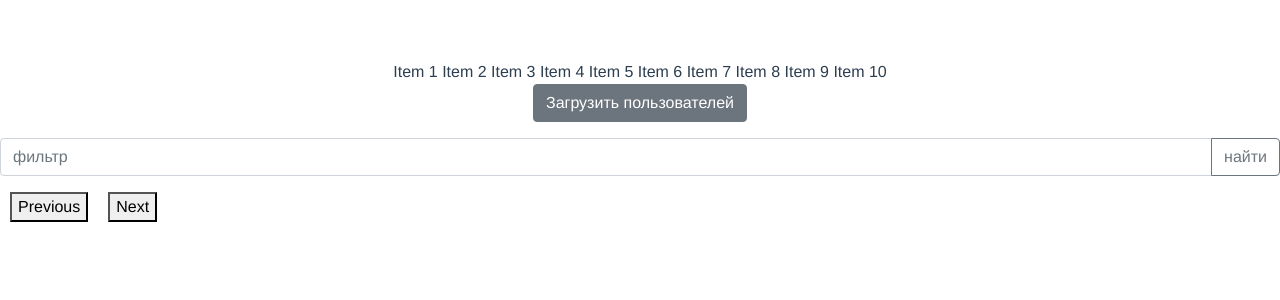
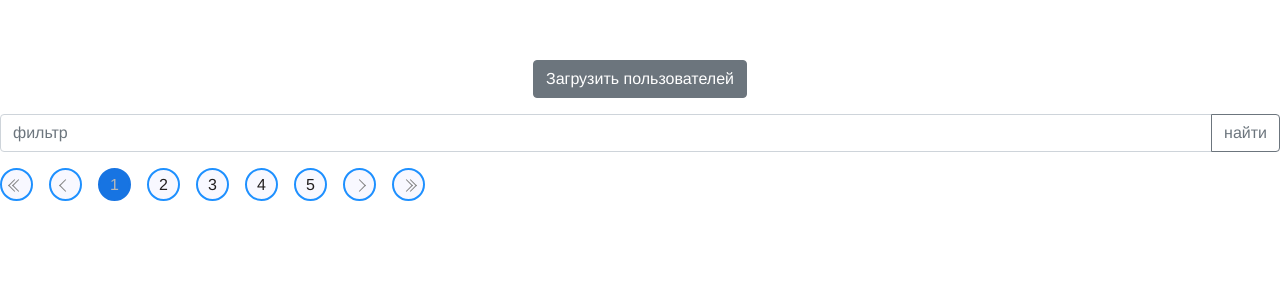
Before and after one commit to nik0145/table-vue, a Vue app: page / in a window 1280 px wide. Shown: the top 300 px of the page. Built offline with nearby package versions, Linux system fonts and the light colour scheme.

Commit message:
работающая пагинация

```diff
--- a/src/components/HelloWorld.vue
+++ b/src/components/HelloWorld.vue
@@ -1,10 +1,6 @@
 <template>
   <div class="hello">
-<div v-if="displayTableData && displayTableData.length>0">
-<span v-for="(date,f) in displayTableData" :key="f">
-  {{date.name}}
-</span>
-</div>
+
     <button
       type="button"
       @click="onLoadData"
@@ -40,72 +36,10 @@
       <span class="sr-only">Loading...</span>
     </div>
 
-
- <ul class="pagination">
-    <!-- <li
-      class="pagination-item"
+    <table
+      v-if="tableDataDisplay && tableDataDisplay.length > 0"
+      class="table table-hover"
     >
-      <button
-        type="button"
-        @click="onClickFirstPage"
-        :disabled="isInFirstPage"
-        aria-label="Go to first page"
-      >
-        First
-      </button>
-    </li> -->
-
-    <li
-      class="pagination-item"
-    >
-      <button
-        type="button"
-        @click="onClickPreviousPage"
-        :disabled="isInFirstPage"
-        aria-label="Go to previous page"
-      >
-        Previous
-      </button>
-    </li>
-
-    <!-- <li v-for="(page,i) in pages" class="pagination-item" :key="i">
-      <button
-        type="button"
-        @click="onClickPage(page.name)"
-        :disabled="page.isDisabled"
-        :class="{ active: isPageActive(page.name) }"
-        :aria-label="`Go to page number ${page.name}`"
-
-      >
-        {{ page.name }}
-      </button>
-    </li> -->
-
-    <li class="pagination-item">
-      <button
-        type="button"
-        @click="onClickNextPage"
-        :disabled="isInLastPage"
-        aria-label="Go to next page"
-      >
-        Next
-      </button>
-    </li>
-
-    <!-- <li class="pagination-item">
-      <button
-        type="button"
-        @click="onClickLastPage"
-        :disabled="isInLastPage"
-        aria-label="Go to last page"
-      >
-        Last
-      </button>
-    </li> -->
-  </ul>
-
-
-    <table v-if="tableData && tableData.length > 0" class="table table-hover">
       <thead>
         <tr>
           <th
@@ -122,7 +56,7 @@
       <tbody>
         <tr
           @click="showModal(tableRow)"
-          v-for="(tableRow, i) in tableData"
+          v-for="(tableRow, i) in tableDataDisplay"
           :key="i"
         >
           <td>{{ tableRow.name }}</td>
@@ -136,45 +70,48 @@
         </tr>
       </tbody>
     </table>
-    <!-- <button
-      class="btn border-0 flex-grow-1 text-left shadow-none"
-      :class="{ completed }"
-      @click="$emit('on-toggle')"
-      v-if="!isEditing"
-    >
-      <span>{{ description }}</span>
-    </button> -->
+     <Pagination
+      v-if="pagination"
+      :total-pages="pagination.totalPages"
+      :total="pagination.totalItems"
+      :per-page="pagination.perPage"
+      :current-page="pagination.currentPage"
+      @pagechanged="onPageChange"
+    />
+
     <modal :isOpen="isOpenModal" :value="rowCurrent" @close="closeModal" />
   </div>
 </template>
 
 <script>
 import modal from "./modal.vue";
+import Pagination from "./Pagination.vue";
 
 export default {
   name: "HelloWorld",
   components: {
     modal,
+    Pagination,
   },
   data() {
     return {
       isEditing: true,
       isInFirstPage: false,
-      isInLastPage: false,
+      pagination: {
+        currentPage: 1,
+        perPage: 10,
+        totalPages: 10,
+        totalItems: 10,
+      },
       isError: false,
-      kek:[...Array(150).keys()].map(i => ({ id: (i+1), name: 'Item ' + (i+1) })),
       isLoading: false,
-      page:1,
-      pages: [],
-      perPage:10,
       sortReverse: false,
       rowCurrent: null,
       isOpenModal: false,
       sortColumn: "",
       filter: "",
-      columns: ["name", "company", "email","address", "state"],
+      columns: ["name", "company", "email", "address", "state"],
       tableData: [],
-      displayTableData:[],
       url: "https://app.dev-wazzup24.com/api/v1/wazzup_test/",
     };
   },
@@ -184,25 +121,21 @@
       default: "Загрузить пользователей",
     },
   },
-  mounted(){
-    this.displayTableData = this.kek.slice(0,this.perPage)
+  computed: {
+    tableDataDisplay() {
+      return this.tableData.slice(
+        (this.pagination.currentPage - 1) * this.pagination.perPage,
+        this.pagination.currentPage * this.pagination.perPage
+      );
     },
+  },
+
   methods: {
-    paginate(data){
-      const from = (this.page * this.perPage)-this.perPage;
-      const to = this.page * this.perPage;
-      return data.slice(from,to)
-    },
-    onClickPreviousPage(){
-      this.page = this.page - 1
-      this.displayTableData = this.paginate(this.kek)
-    },
-     onClickNextPage(){
-      this.page = this.page + 1
-      this.displayTableData = this.paginate(this.kek)
+    onPageChange(page) {
+      this.pagination.currentPage = page;
     },
     showModal(row) {
-      console.log(this.kek)
+      console.log(this.kek);
       this.isOpenModal = true;
       this.rowCurrent = row;
     },
@@ -235,12 +168,14 @@
     },
     async onLoadData() {
       this.isLoading = true;
-      let response = await fetch(this.url);
-
+      const response = await fetch(this.url);
       if (response.ok) {
-        let json = await response.json();
-        console.log(json)
-        this.tableData = json;
+        let value = await response.json();
+        this.tableData = [...value];
+        this.pagination.totalPages = Math.ceil(
+          this.tableData.length / this.pagination.perPage
+        );
+        this.pagination.totalItems = this.tableData.length;
         this.isLoading = false;
       } else {
         this.isError = true;
--- /dev/null
+++ b/src/components/Pagination.vue
@@ -0,0 +1,229 @@
+<template>
+  <ul class="pagination">
+    <li class="pagination-item">
+      <button
+        type="button"
+        @click="onClickFirstPage"
+        :disabled="isInFirstPage"
+        aria-label="Go to first page"
+        class="pag-btn pag-pad-l"
+      >
+        <i class="arrow left"></i><i class="arrow left" style="margin-left:-0.3rem"></i>
+      </button>
+    </li>
+
+    <li class="pagination-item">
+      <button
+        type="button"
+        @click="onClickPreviousPage"
+        :disabled="isInFirstPage"
+        aria-label="Go to previous page"
+        class="pag-btn"
+      >
+        <i class="arrow left"></i>
+      </button>
+    </li>
+
+    <li v-for="(page,i) in pages" class="pagination-item" :key="i" >
+      <button
+        type="button"
+        @click="onClickPage(page.name)"
+        :disabled="page.isDisabled"
+        :class="{ active: isPageActive(page.name) }"
+        class="pag-btn"
+        :aria-label="`Go to page number ${page.name}`"
+      >
+        {{ page.name }}
+      </button>
+    </li>
+
+    <li class="pagination-item">
+      <button
+        type="button"
+        @click="onClickNextPage"
+        :disabled="isInLastPage"
+        aria-label="Go to next page"
+        class="pag-btn pag-pad-r"
+      >
+        <i class="arrow right"></i>
+      </button>
+    </li>
+
+    <li class="pagination-item">
+      <button
+        type="button"
+        @click="onClickLastPage"
+        :disabled="isInLastPage"
+        aria-label="Go to last page"
+        class="pag-btn pag-pad-r"
+      >
+        <i class="arrow right"></i><i class="arrow right" style="margin-left:-0.3rem"></i>
+      </button>
+    </li>
+  </ul>
+</template>
+
+<script>
+export default {
+  props: {
+    totalPages: {
+      type: Number,
+      required: true,
+    },
+    total: {
+      type: Number,
+      required: true,
+    },
+    perPage: {
+      type: Number,
+      required: true,
+    },
+    currentPage: {
+      type: Number,
+      required: true,
+    },
+  },
+  computed: {
+    maxVisibleButtons() {
+      return this.totalPages < 5 ? this.totalPages : 5;
+    },
+    startPage() {
+      if (this.currentPage === 1) {
+        return 1;
+      }
+
+      if (this.currentPage === this.totalPages) {
+        return this.totalPages - this.maxVisibleButtons + 1;
+      }
+
+      return this.currentPage - 1;
+    },
+    endPage() {
+      return Math.min(
+        this.startPage + this.maxVisibleButtons - 1,
+        this.totalPages
+      );
+    },
+    pages() {
+      const range = [];
+
+      for (let i = this.startPage; i <= this.endPage; i += 1) {
+        range.push({
+          name: i,
+          isDisabled: i === this.currentPage,
+        });
+      }
+
+      return range;
+    },
+    isInFirstPage() {
+      return this.currentPage === 1;
+    },
+    isInLastPage() {
+      return this.currentPage === this.totalPages;
+    },
+  },
+  methods: {
+    onClickFirstPage() {
+      this.$emit("pagechanged", 1);
+    },
+    onClickPreviousPage() {
+      this.$emit("pagechanged", this.currentPage - 1);
+    },
+    onClickPage(page) {
+      this.$emit("pagechanged", page);
+    },
+    onClickNextPage() {
+      this.$emit("pagechanged", this.currentPage + 1);
+    },
+    onClickLastPage() {
+      this.$emit("pagechanged", this.totalPages);
+    },
+    isPageActive(page) {
+      return this.currentPage === page;
+    },
+  },
+};
+</script>
+
+<style scoped >
+.pagination {
+  display: flex;
+  list-style: none;
+}
+  .pag-btn {
+    width: 33px;
+    height: 33px;
+    font-weight: 500;
+    color:#231f20;
+    background: ghostwhite;
+    border-radius: 50%;
+    margin-right: 16px;
+    border:2px solid dodgerblue;
+    }
+     .pag-btn:disabled {
+      color: #b8b8b8;
+      cursor: auto;
+    }
+      .arrow {
+    border: solid grey;
+    border-width: 0 1px 1px 0;
+    display: inline-block;
+    padding: 4px;
+  }
+   .active {
+       background-color: #1774e2;
+      color: #fff;
+      border: 2px solid #1774e2;
+      color: #231f20;
+    }
+    .right {
+    transform: rotate(-45deg);
+  }
+
+  .left {
+    transform: rotate(135deg);
+  }
+/*
+  .pag-btn {
+    width: 4rem;
+    height: 4rem;
+    font-family: "Roboto", sans-serif;
+    font-size: 1.6rem;
+    font-weight: 500;
+    color: $color-grey;
+    background: $color-grey-light;
+    border-radius: 50%;
+    margin-right: 1rem;
+
+    &:disabled {
+      color: #b8b8b8;
+      cursor: auto;
+    }
+    &.active {
+      // background-color: $color-primary;
+      // color: #fff;
+      border: 2px solid $color-primary;
+      color: $color-text;
+    }
+
+    // &:focus {
+    //   border: 2px solid $color-primary;
+    //   color: $color-text;
+    // }
+  }
+  .arrow {
+    border: solid $color-grey;
+    border-width: 0 1px 1px 0;
+    display: inline-block;
+    padding: 4px;
+  }
+
+  .right {
+    transform: rotate(-45deg);
+  }
+
+  .left {
+    transform: rotate(135deg);
+  } */
+</style>
--- a/src/components/modal.vue
+++ b/src/components/modal.vue
@@ -21,9 +21,9 @@
           <div class="modal-body">
             <slot name="body">
               <ul class="list-unstyled">
-  <li>Lorem ipsum dolor sit amet</li>
-</ul>
-              {{value}}
+                <li>Lorem ipsum dolor sit amet</li>
+              </ul>
+              {{ value }}
             </slot>
           </div>
 
```
Lines whose indentation alone changed are shown as unchanged.
